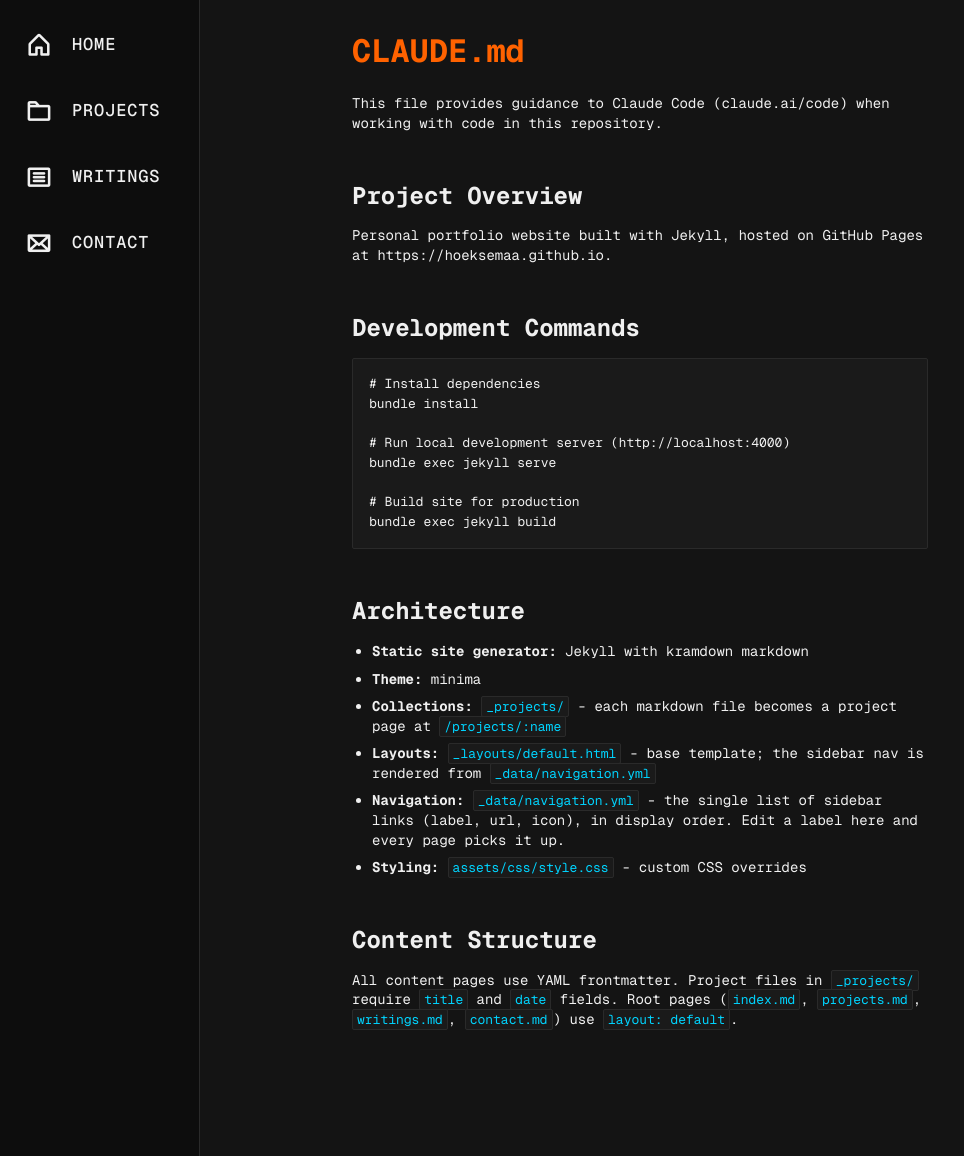
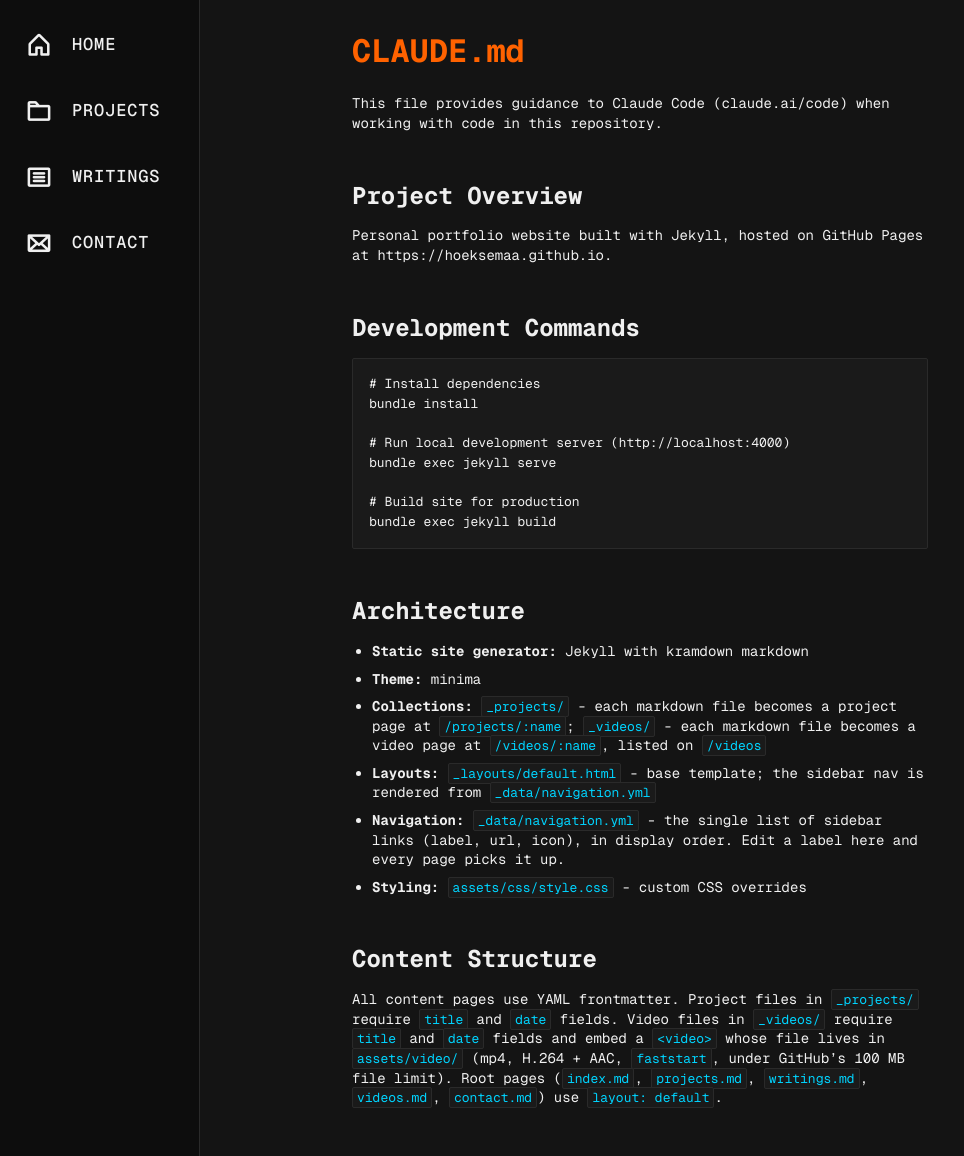
Before and after one commit to hoeksemaa/hoeksemaa.github.io, a Jekyll site: the page built from CLAUDE.md, in a window 1280 px wide and 1156 px high. Shown: the whole window, without its empty margins (0-964 px from the left). Built offline with Jekyll 4.4.1, drawn with Linux system fonts in a browser that asks for light colours; our own code applies the rules of GitHub Pages for plain Markdown files.

Commit message:
content(videos): add a videos section with the Plastic Labs walkthrough (#29)
Add a `videos` collection so each file in `_videos/` becomes a page at
/videos/:name, and a root `videos.md` that lists them at /videos, in the
same style as the projects list. The first entry, /videos/plastic-labs,
plays the Plastic Labs walkthrough recorded 2026-09-10.

The source was a QuickTime .mov. Firefox does not play the QuickTime
container, so the file was remuxed to mp4 with `ffmpeg -c copy` (no
re-encode; same H.264 + AAC streams) and `+faststart`, so playback can
begin before the whole 37 MB file downloads. The poster is the first
frame.


Claude-Session: https://claude.ai/code/session_015CjdVnciVn32mzhVC3YurN

Co-authored-by: Claude Fable 5.1 <noreply@anthropic.com>

```diff
--- a/CLAUDE.md
+++ b/CLAUDE.md
@@ -23,11 +23,11 @@ bundle exec jekyll build
 
 - **Static site generator:** Jekyll with kramdown markdown
 - **Theme:** minima
-- **Collections:** `_projects/` - each markdown file becomes a project page at `/projects/:name`
+- **Collections:** `_projects/` - each markdown file becomes a project page at `/projects/:name`; `_videos/` - each markdown file becomes a video page at `/videos/:name`, listed on `/videos`
 - **Layouts:** `_layouts/default.html` - base template; the sidebar nav is rendered from `_data/navigation.yml`
 - **Navigation:** `_data/navigation.yml` - the single list of sidebar links (label, url, icon), in display order. Edit a label here and every page picks it up.
 - **Styling:** `assets/css/style.css` - custom CSS overrides
 
 ## Content Structure
 
-All content pages use YAML frontmatter. Project files in `_projects/` require `title` and `date` fields. Root pages (`index.md`, `projects.md`, `writings.md`, `contact.md`) use `layout: default`.
+All content pages use YAML frontmatter. Project files in `_projects/` require `title` and `date` fields. Video files in `_videos/` require `title` and `date` fields and embed a `<video>` whose file lives in `assets/video/` (mp4, H.264 + AAC, `faststart`, under GitHub's 100 MB file limit). Root pages (`index.md`, `projects.md`, `writings.md`, `videos.md`, `contact.md`) use `layout: default`.
--- a/_config.yml
+++ b/_config.yml
@@ -7,11 +7,19 @@ collections:
     projects:
         output: true
         permalink: /projects/:name
+    videos:
+        output: true
+        permalink: /videos/:name
 
 defaults:
   - scope:
       path: ""
       type: "projects"
+    values:
+      layout: "default"
+  - scope:
+      path: ""
+      type: "videos"
     values:
       layout: "default"
 
```
Also changed, not shown: _videos/plastic-labs.md (added, +10 -0 lines), videos.md (added, +16 -0 lines), assets/video/plastic-labs-poster.jpg (added), 1 other file.
